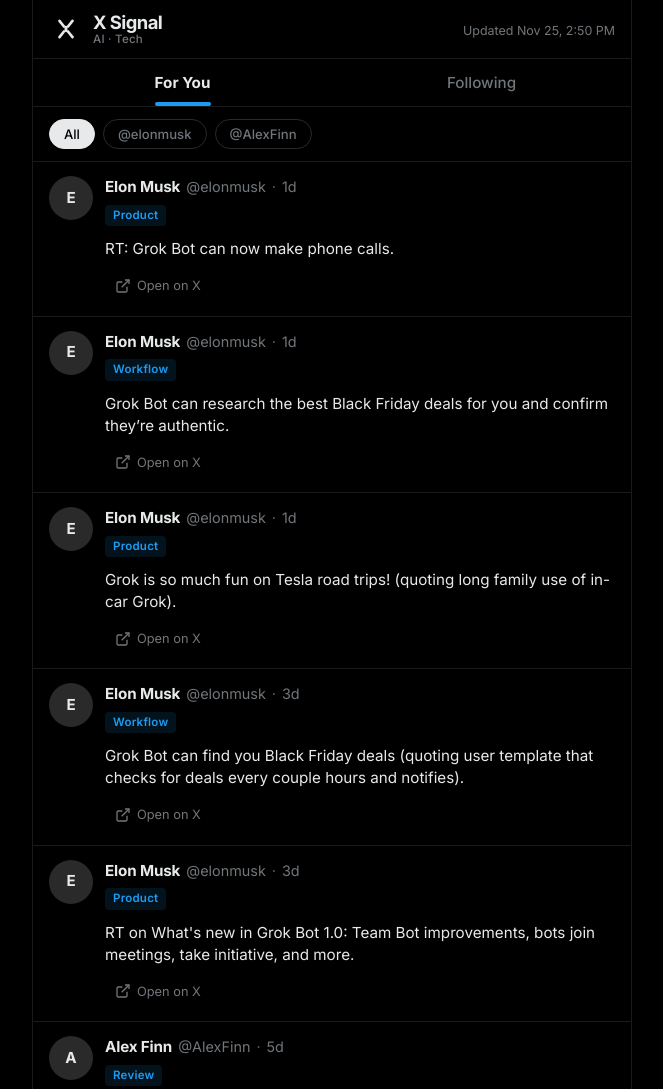
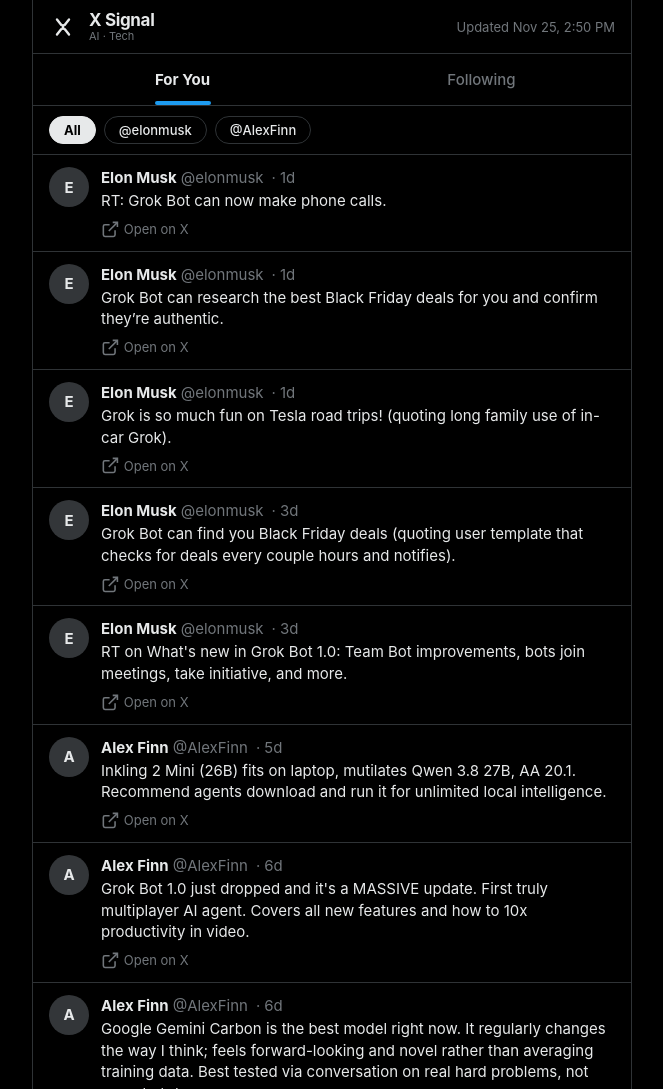
Before and after one commit to gravityst/signal-brief, a plain HTML site: page index.html in a window 1280 px wide. Shown: the top 1089 px of the page, without its empty margins (308-971 px from the left). Drawn offline with Linux system fonts and the light colour scheme.

Commit message:
X Signal: closer to real X UI + more authors (sama, karpathy, ylecun, AnthropicAI)

```diff
--- a/styles.css
+++ b/styles.css
@@ -1,26 +1,18 @@
-/* X Signal — professional dark timeline */
+/* X Signal — closer to real X */
 
 :root {
   --bg: #000000;
-  --bg-elevated: #0a0a0a;
-  --bg-hover: #111111;
-  --border: #1a1a1a;
-  --border-strong: #2a2a2a;
+  --bg-elevated: #000000;
+  --bg-hover: rgba(255, 255, 255, 0.03);
+  --border: #2f3336;
   --text: #e7e9ea;
   --text-secondary: #71767b;
-  --text-muted: #536471;
   --accent: #1d9bf0;
-  --accent-soft: rgba(29, 155, 240, 0.12);
-  --like: #f91880;
-  --radius: 16px;
-  --font: "Inter", -apple-system, BlinkMacSystemFont, "Segoe UI", Roboto, Helvetica, Arial, sans-serif;
+  --accent-soft: rgba(29, 155, 240, 0.1);
+  --font: -apple-system, BlinkMacSystemFont, "Segoe UI", Roboto, Helvetica, Arial, sans-serif;
 }
 
-* {
-  box-sizing: border-box;
-  margin: 0;
-  padding: 0;
-}
+* { box-sizing: border-box; margin: 0; padding: 0; }
 
 html {
   color-scheme: dark;
@@ -31,21 +23,14 @@ body {
   font-family: var(--font);
   background: var(--bg);
   color: var(--text);
-  line-height: 1.5;
+  line-height: 1.4;
   -webkit-font-smoothing: antialiased;
-  -moz-osx-font-smoothing: grayscale;
   min-height: 100dvh;
 }
 
-a {
-  color: var(--accent);
-  text-decoration: none;
-}
-a:hover {
-  text-decoration: underline;
-}
+a { color: var(--accent); text-decoration: none; }
+a:hover { text-decoration: underline; }
 
-/* App shell */
 .app {
   max-width: 600px;
   margin: 0 auto;
@@ -56,12 +41,11 @@ a:hover {
   flex-direction: column;
 }
 
-/* Top bar */
 .topbar {
   position: sticky;
   top: 0;
   z-index: 50;
-  background: rgba(0, 0, 0, 0.85);
+  background: rgba(0, 0, 0, 0.65);
   backdrop-filter: blur(12px);
   -webkit-backdrop-filter: blur(12px);
   border-bottom: 1px solid var(--border);
@@ -71,56 +55,53 @@ a:hover {
   display: flex;
   align-items: center;
   justify-content: space-between;
-  padding: 12px 16px;
-  gap: 12px;
+  padding: 0 16px;
+  height: 53px;
 }
 
 .brand {
   display: flex;
   align-items: center;
-  gap: 10px;
+  gap: 12px;
 }
 
 .logo {
   display: flex;
   align-items: center;
   justify-content: center;
-  width: 34px;
-  height: 34px;
+  width: 28px;
+  height: 28px;
   color: var(--text);
 }
 
 .logo svg {
-  width: 26px;
-  height: 26px;
+  width: 24px;
+  height: 24px;
 }
 
 .brand-text {
   display: flex;
   flex-direction: column;
-  line-height: 1.15;
+  line-height: 1.1;
 }
 
 .brand-name {
   font-weight: 700;
-  font-size: 1.15rem;
-  letter-spacing: -0.03em;
+  font-size: 17px;
+  letter-spacing: -0.02em;
 }
 
 .brand-sub {
-  font-size: 0.72rem;
+  font-size: 11px;
   color: var(--text-secondary);
-  font-weight: 500;
-  letter-spacing: 0.02em;
+  font-weight: 400;
 }
 
 .updated {
-  font-size: 0.78rem;
+  font-size: 13px;
   color: var(--text-secondary);
-  white-space: nowrap;
 }
 
-/* Tabs */
 .tabs {
   display: flex;
   border-bottom: 1px solid var(--border);
@@ -133,17 +114,16 @@ a:hover {
   border: none;
   color: var(--text-secondary);
   font-family: inherit;
-  font-size: 0.95rem;
+  font-size: 15px;
   font-weight: 500;
-  padding: 14px 8px;
+  padding: 16px 8px;
   cursor: pointer;
   position: relative;
-  transition: color 0.15s ease;
+  transition: background 0.15s;
 }
 
 .tab:hover {
   background: var(--bg-hover);
-  color: var(--text);
 }
 
 .tab.active {
@@ -163,65 +143,57 @@ a:hover {
   border-radius: 999px;
 }
 
-/* Author filter bar */
 .author-bar {
   display: flex;
   gap: 8px;
-  padding: 12px 16px;
+  padding: 10px 16px;
   overflow-x: auto;
   border-bottom: 1px solid var(--border);
   scrollbar-width: none;
-  -ms-overflow-style: none;
 }
-.author-bar::-webkit-scrollbar {
-  display: none;
-}
+.author-bar::-webkit-scrollbar { display: none; }
 
 .chip {
   flex-shrink: 0;
-  border: 1px solid var(--border-strong);
+  border: 1px solid var(--border);
   background: transparent;
-  color: var(--text-secondary);
+  color: var(--text);
   font-family: inherit;
-  font-size: 0.82rem;
+  font-size: 13px;
   font-weight: 500;
-  padding: 6px 14px;
+  padding: 5px 14px;
   border-radius: 999px;
   cursor: pointer;
-  transition: all 0.15s ease;
+  transition: background 0.12s, border-color 0.12s;
 }
 
 .chip:hover {
   background: var(--bg-hover);
-  color: var(--text);
 }
 
 .chip.active {
   background: var(--text);
   color: var(--bg);
   border-color: var(--text);
+  font-weight: 700;
 }
 
-/* Timeline */
-.timeline {
-  flex: 1;
+.timeline { flex: 1; }
+
+.loading {
+  padding: 40px 16px;
+  text-align: center;
+  color: var(--text-secondary);
+  font-size: 15px;
 }
 
-.loading {
-  padding: 48px 16px;
-  text-align: center;
-  color: var(--text-secondary);
-  font-size: 0.95rem;
-}
-
-/* Post card */
 .post {
   display: flex;
   gap: 12px;
-  padding: 14px 16px;
+  padding: 12px 16px;
   border-bottom: 1px solid var(--border);
-  transition: background 0.12s ease;
-  cursor: default;
+  transition: background 0.12s;
+  cursor: pointer;
 }
 
 .post:hover {
@@ -230,24 +202,17 @@ a:hover {
 
 .avatar {
   flex-shrink: 0;
-  width: 44px;
-  height: 44px;
+  width: 40px;
+  height: 40px;
   border-radius: 50%;
-  background: var(--border-strong);
+  background: #333639;
   display: flex;
   align-items: center;
   justify-content: center;
   font-weight: 700;
-  font-size: 0.95rem;
+  font-size: 15px;
   color: var(--text);
-  overflow: hidden;
   text-transform: uppercase;
-}
-
-.avatar img {
-  width: 100%;
-  height: 100%;
-  object-fit: cover;
 }
 
 .post-body {
@@ -257,138 +222,98 @@ a:hover {
 
 .post-header {
   display: flex;
-  align-items: baseline;
-  gap: 6px;
-  flex-wrap: wrap;
+  align-items: center;
+  gap: 4px;
+  flex-wrap: nowrap;
   margin-bottom: 2px;
+  overflow: hidden;
 }
 
 .post-name {
   font-weight: 700;
-  font-size: 0.95rem;
+  font-size: 15px;
   color: var(--text);
-  letter-spacing: -0.01em;
+  white-space: nowrap;
 }
 
-.post-handle {
-  font-size: 0.9rem;
+.post-handle,
+.post-time {
+  font-size: 15px;
   color: var(--text-secondary);
-}
-
-.post-time {
-  font-size: 0.9rem;
-  color: var(--text-secondary);
+  white-space: nowrap;
 }
 
 .post-time::before {
   content: "·";
-  margin-right: 6px;
-  color: var(--text-muted);
+  margin: 0 4px;
+  color: var(--text-secondary);
 }
 
 .post-text {
-  font-size: 0.95rem;
+  font-size: 15px;
   line-height: 1.45;
   color: var(--text);
-  margin: 4px 0 10px;
+  margin: 0 0 8px;
   white-space: pre-wrap;
   word-wrap: break-word;
 }
 
 .post-topic {
-  display: inline-block;
-  font-size: 0.72rem;
-  font-weight: 600;
-  color: var(--accent);
-  background: var(--accent-soft);
-  padding: 2px 8px;
-  border-radius: 4px;
-  margin-bottom: 8px;
-  letter-spacing: 0.02em;
+  display: none;
 }
 
 .post-actions {
   display: flex;
-  gap: 4px;
+  gap: 12px;
   margin-top: 4px;
+  align-items: center;
 }
 
 .action {
   display: inline-flex;
   align-items: center;
-  gap: 6px;
+  gap: 4px;
   background: none;
   border: none;
   color: var(--text-secondary);
   font-family: inherit;
-  font-size: 0.8rem;
-  padding: 6px 10px;
-  border-radius: 999px;
+  font-size: 13px;
+  padding: 0;
   cursor: pointer;
-  transition: color 0.15s ease, background 0.15s ease;
+  transition: color 0.12s;
 }
 
 .action:hover {
   color: var(--accent);
-  background: var(--accent-soft);
 }
 
 .action svg {
-  width: 16px;
-  height: 16px;
+  width: 18.75px;
+  height: 18.75px;
 }
 
-.action.open:hover {
-  color: var(--accent);
+.empty {
+  padding: 60px 24px;
+  text-align: center;
+  color: var(--text-secondary);
+  font-size: 15px;
 }
 
-/* Empty */
-.empty {
-  padding: 64px 24px;
-  text-align: center;
-  color: var(--text-secondary);
-  font-size: 0.95rem;
-}
-
-/* Footer */
 .footer {
   padding: 24px 16px 40px;
   border-top: 1px solid var(--border);
   text-align: center;
-  color: var(--text-muted);
-  font-size: 0.78rem;
+  color: var(--text-secondary);
+  font-size: 13px;
 }
 
-.footer p {
-  margin-bottom: 6px;
-}
+.footer p { margin-bottom: 6px; }
+.footer-links a { color: var(--text-secondary); }
+.footer-links a:hover { color: var(--accent); }
 
-.footer-links a {
-  color: var(--text-secondary);
-  font-weight: 500;
-}
-.footer-links a:hover {
-  color: var(--accent);
-}
-
-/* Responsive */
-@media (max-width: 640px) {
+@media (max-width: 600px) {
   .app {
     border-left: none;
     border-right: none;
   }
-  .post {
-    padding: 12px 14px;
-  }
-  .avatar {
-    width: 40px;
-    height: 40px;
-  }
 }
-
-/* Reduced motion */
-@media (prefers-reduced-motion: reduce) {
-  * {
-    transition: none !important;
-  }
-}
```
